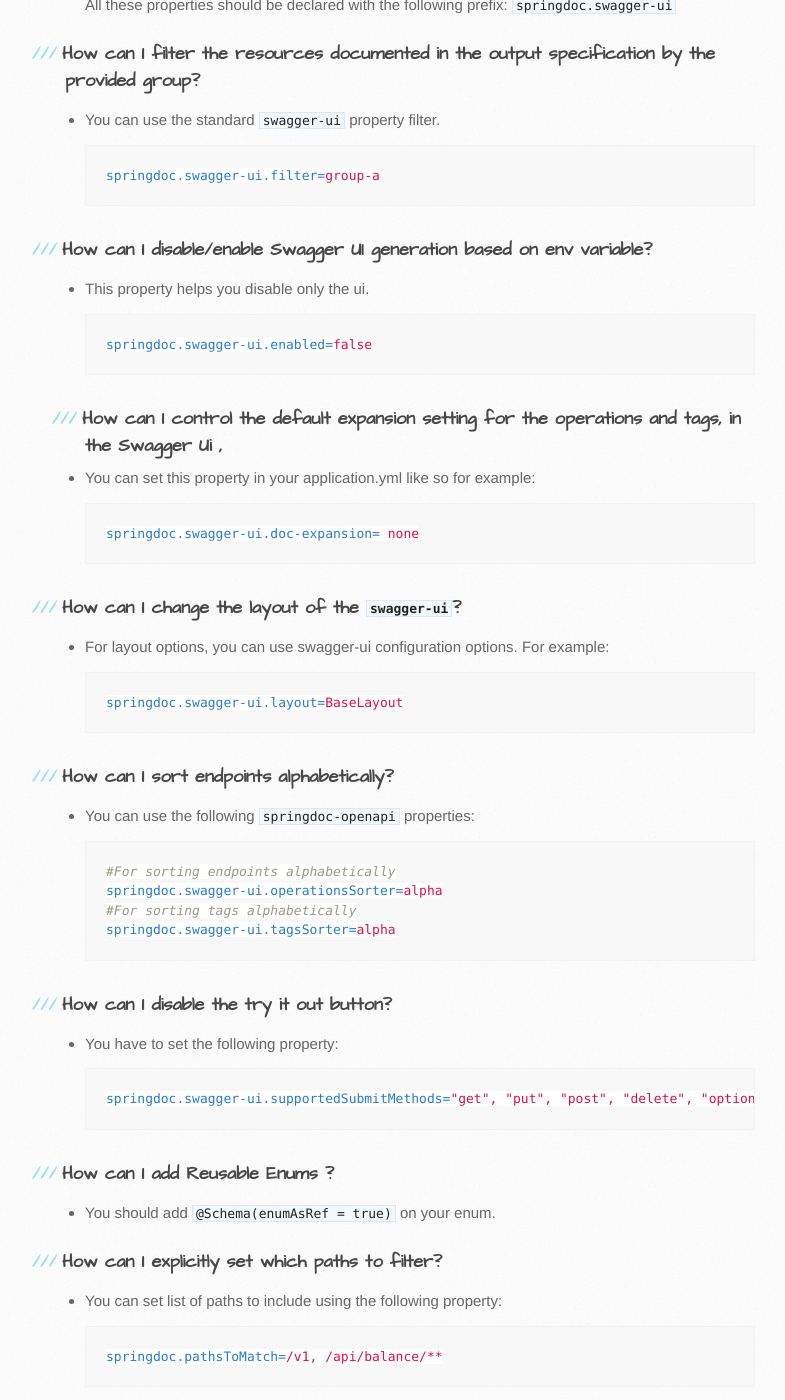
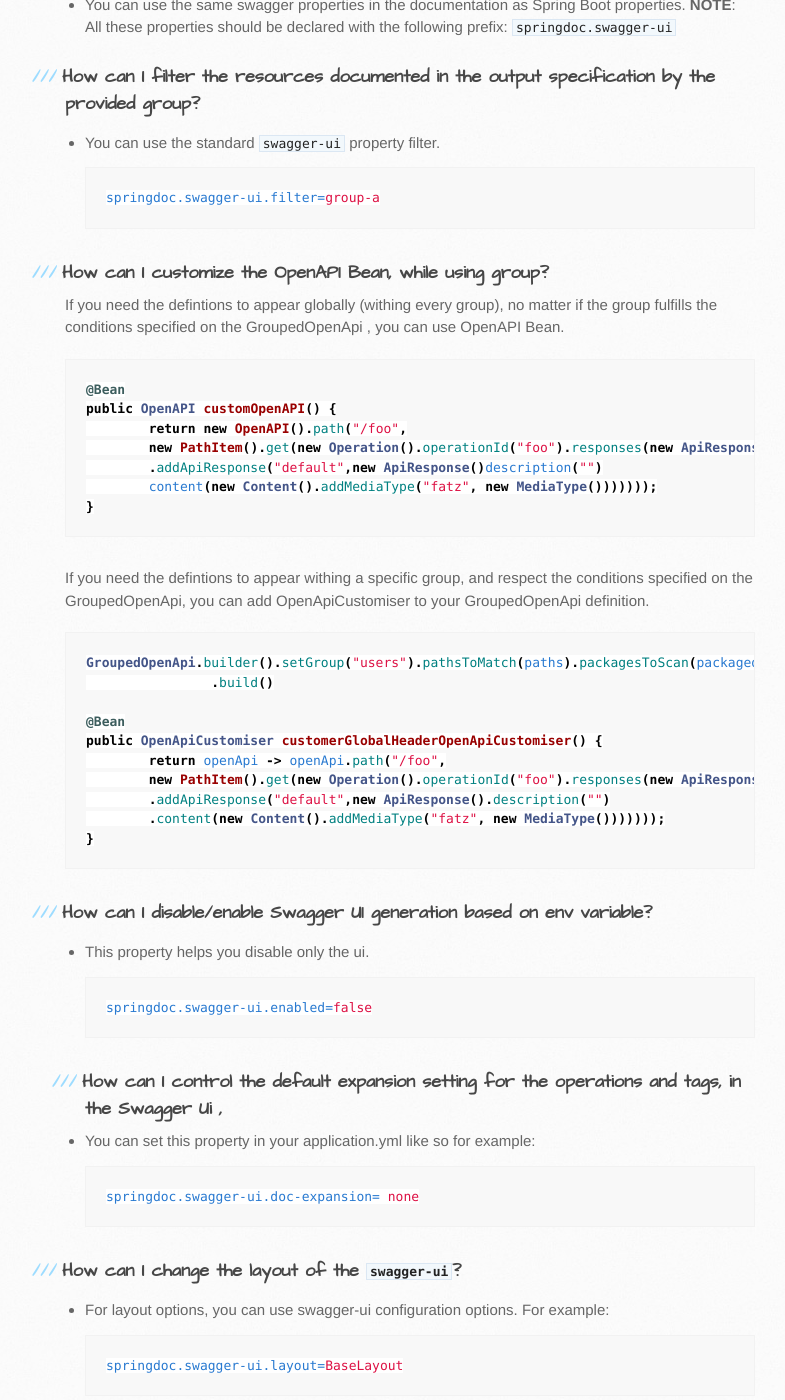
Before and after one commit to springdoc/springdoc-openapi-demos, a Jekyll site: the page built from docs/faq.md, in a window 1280 px wide and 1400 px high, scrolled down 3165 px. Shown: the whole window, without its empty margins (105-890 px from the left). Built offline with Jekyll 4.4.1, drawn with Linux system fonts in a browser that asks for light colours; some of the changed text lies outside the part shown.

Commit message:
FAQ update

````diff
--- a/docs/faq.md
+++ b/docs/faq.md
@@ -70,6 +70,33 @@
 - You can use the standard `swagger-ui` property filter.
 ```properties
 springdoc.swagger-ui.filter=group-a
+```
+
+### How can I customize the OpenAPI Bean, while using group?
+If you need the defintions to appear globally (withing every group), no matter if the group fulfills the conditions specified on the GroupedOpenApi , you can use OpenAPI Bean.
+```java
+@Bean
+public OpenAPI customOpenAPI() {
+	return new OpenAPI().path("/foo",
+	new PathItem().get(new Operation().operationId("foo").responses(new ApiResponses()
+	.addApiResponse("default",new ApiResponse()description("")
+	content(new Content().addMediaType("fatz", new MediaType()))))));
+}
+```
+
+If you need the defintions to appear withing a specific group, and respect the conditions specified on the GroupedOpenApi, you can add OpenApiCustomiser to your GroupedOpenApi definition.
+
+```java
+GroupedOpenApi.builder().setGroup("users").pathsToMatch(paths).packagesToScan(packagedToMatch).addOpenApiCustomiser(customerGlobalHeaderOpenApiCustomiser())
+                .build()
+
+@Bean
+public OpenApiCustomiser customerGlobalHeaderOpenApiCustomiser() {
+	return openApi -> openApi.path("/foo",
+	new PathItem().get(new Operation().operationId("foo").responses(new ApiResponses()
+	.addApiResponse("default",new ApiResponse().description("")
+	.content(new Content().addMediaType("fatz", new MediaType()))))));
+}
 ```
 
 ### How can I disable/enable Swagger UI generation based on env variable?
@@ -327,6 +354,7 @@
 
 ### How can I set a global header?
 - You may have global parameters with Standard OpenAPI description.
+- If you need the defintions to appear globally (withing every group), no matter if the group fulfills the conditions specified on the GroupedOpenApi , you can use OpenAPI Bean.
 - You can define common parameters under parameters in the global components section and reference them elsewhere via `$ref`. You can also define global header parameters.
 - For this, you can override to OpenAPI Bean, and set the global headers or parameters definition on the components level.
 ```java
````
